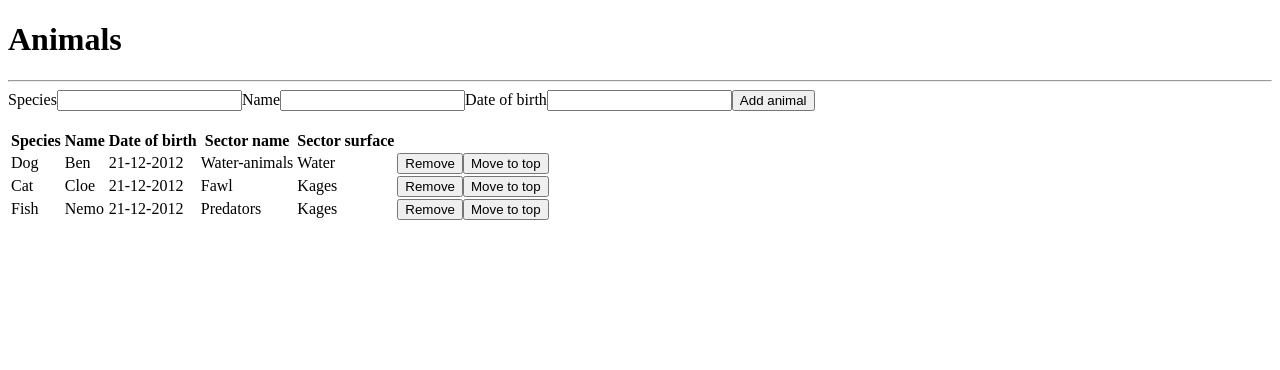
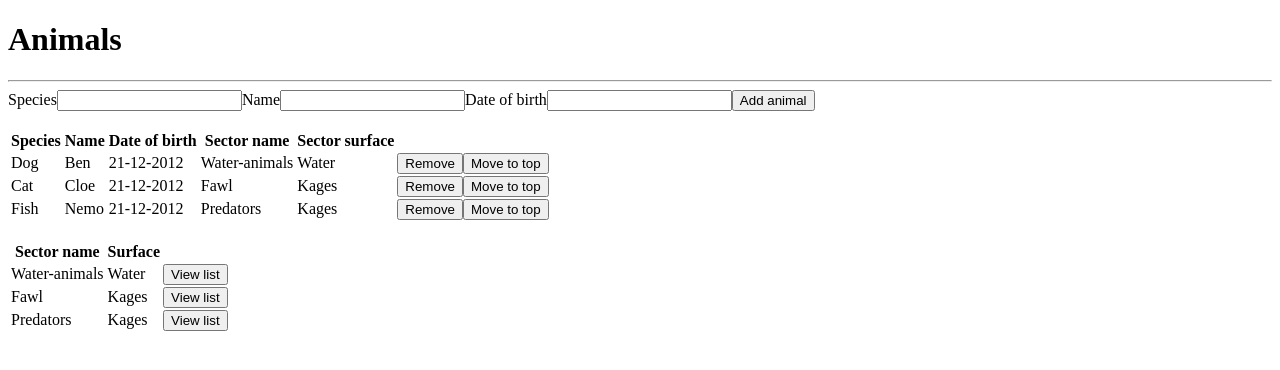
Before and after one commit to yomla/zoo, an Angular app: page / in a window 1280 px wide. Shown: the top 370 px of the page. Built offline with nearby package versions, Linux system fonts and the light colour scheme.

Commit message:
Zadatak 8

```diff
--- a/src/app/animal-list/animals.component.html
+++ b/src/app/animal-list/animals.component.html
@@ -32,4 +32,19 @@
 		<button (click)="remove(animal)">Remove</button>
 		<button (click)="moveToTop(animal)">Move to top</button>
 	</tr>
+</table><br>
+
+
+<table>
+	<thead>
+		<th>Sector  name</th>
+		<th>Surface</th>
+	</thead>
+	<tbody>
+		<tr *ngFor="let sector of sectors">
+			<td> {{ sector.name }}</td>
+			<td> {{ sector.surface }}</td>
+			<button (click)="showAnimalsBySector(sector)">View list</button>
+		</tr>
+	</tbody>
 </table>
--- a/src/app/animal-list/animals.component.ts
+++ b/src/app/animal-list/animals.component.ts
@@ -88,4 +88,18 @@ export class AnimalListComponent {
 		this.newAnimal = new Animal('','','', this.sector);
 
 	}
+
+	showAnimalsBySector(sector) {
+
+		const list=[];
+
+		this.animals.forEach(function(animal){
+
+			if(animal.sector && animal.sector.name == sector.name)
+				list.push(animal.name);
+		});
+
+
+		alert(list.toString());
+	}
 }
```
